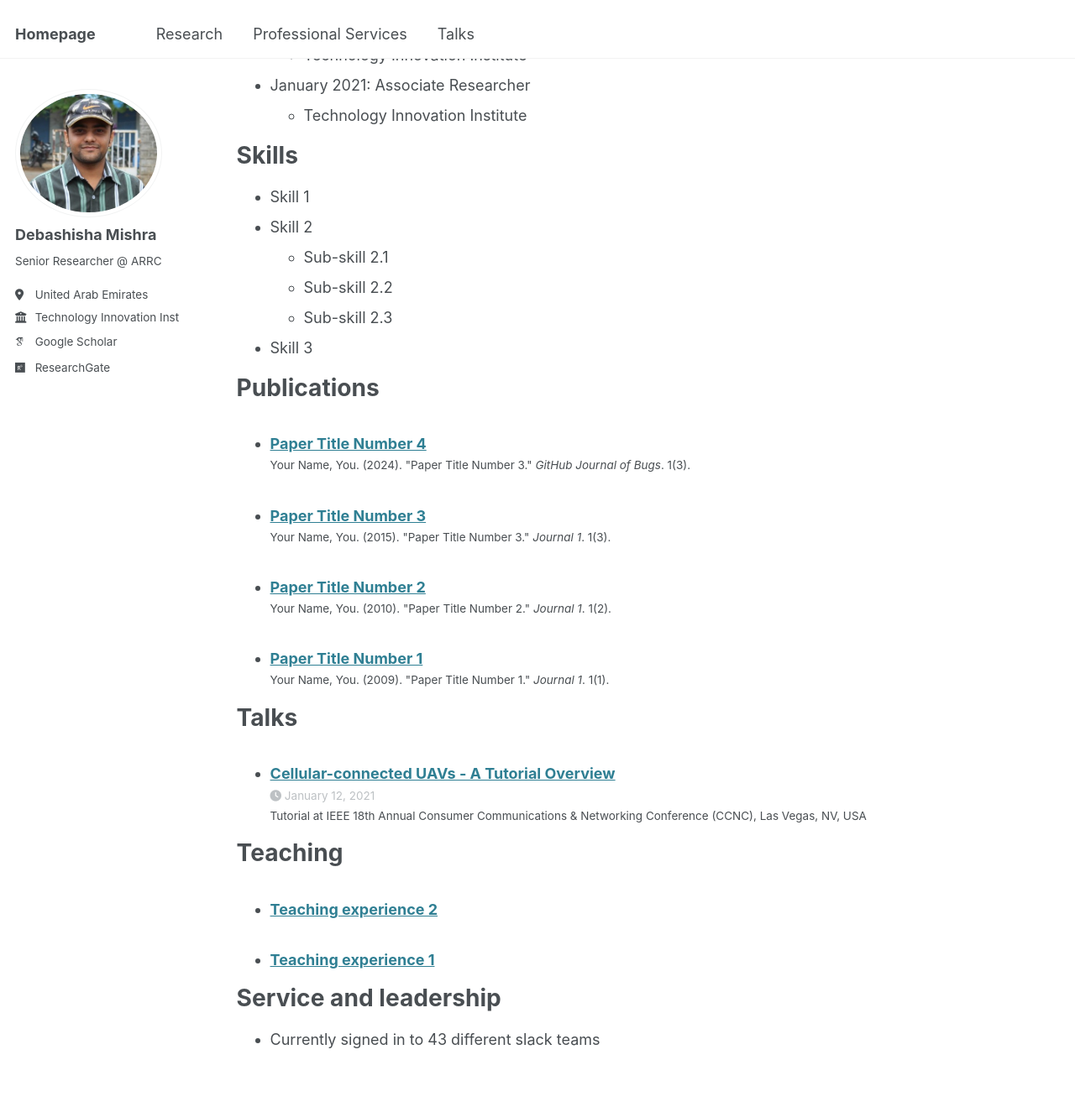
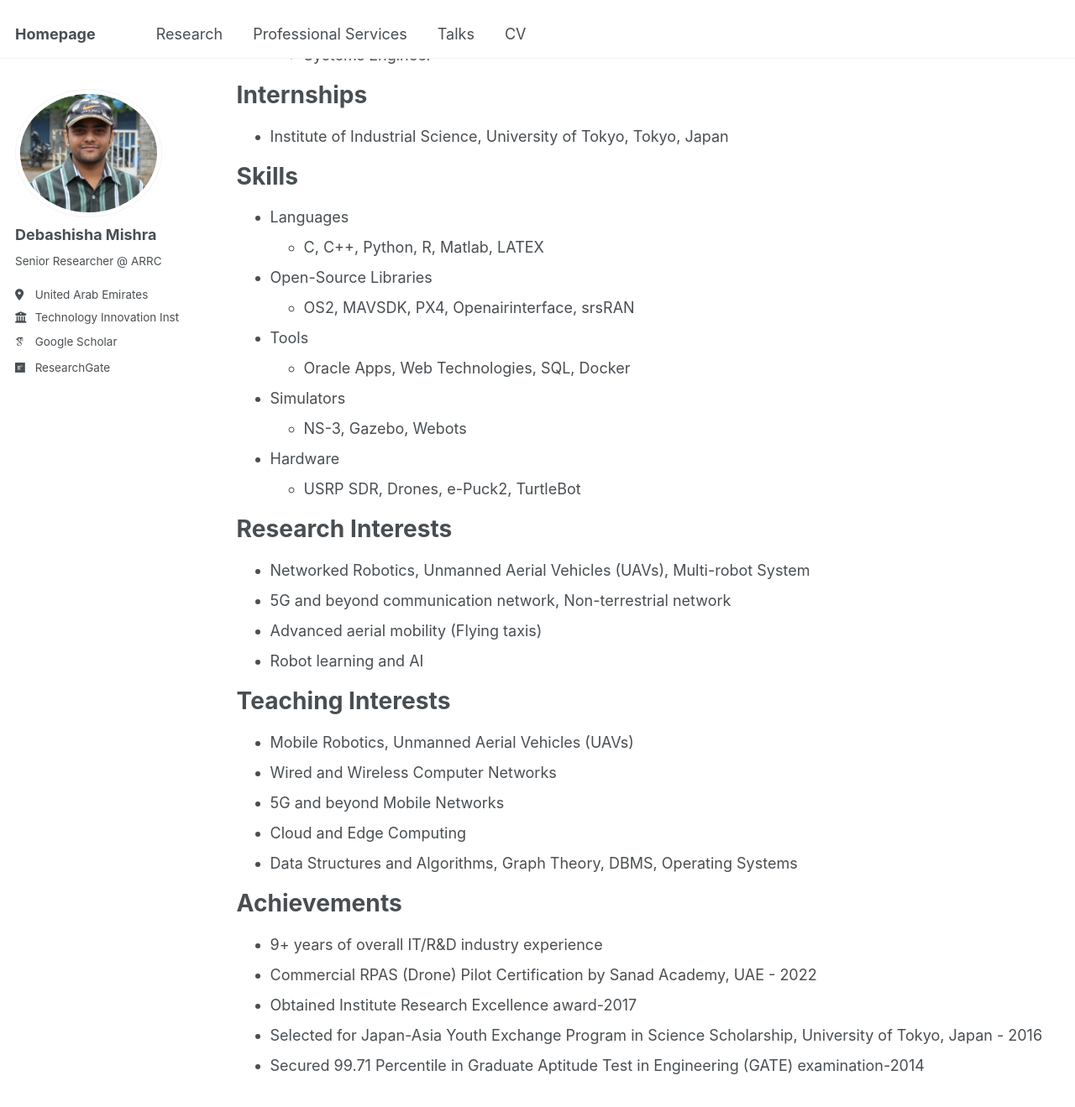
Before and after one commit to debashish216/debashish216.github.io, a Jekyll site: the page built from _pages/cv.md, in a window 1280 px wide and 1400 px high, scrolled down 461 px. Shown: the top 1319 px of the window at 84% size. Built offline with Jekyll 4.4.1, drawn with Linux system fonts in a browser that asks for light colours; some web fonts are replaced; some of the changed text lies outside the part shown.

Commit message:
Initial commit

```diff
--- a/_data/navigation.yml
+++ b/_data/navigation.yml
@@ -23,8 +23,8 @@ main:
   - title: "Talks"
     url: /talks/
 
-  # - title: "CV"
-  #   url: /cv/
+  - title: "CV"
+    url: /cv/
 
   # - title: "Guide"
   #   url: /markdown/
--- a/_pages/cv.md
+++ b/_pages/cv.md
@@ -11,35 +11,75 @@ redirect_from:
 
 Education
 ======
-* Ph.D. in Computer Science, Université de Lorraine, France, 2023
+* Ph.D. in Computer Science, Université de Lorraine, France
 * M.Tech. in Computer Science and Engineering, Indian Institute of Technology (IIT), Hyderabad, India, 2018
 <!-- * B.Tech. in Information Technology, VSS University of Technology, Burla, Odisha, 2010 -->
 
-Experiences
+Industry Experiences
 ======
-* April 2024: Senior Researcher
-  * Technology Innovation Institute
+* Technology Innovation Institute (TII), UAE (<span style="color:blue">Current</span>)
+  * Senior Researcher
+* Mentor Graphics, A Siemens Company, Hyderabad, India
+  * Member Technical Staff
+* Tata Consultancy Services (TCS) Pvt. Ltd. Kolkata, India
+  * Systems Engineer
 
-* January 2021: Associate Researcher
-  * Technology Innovation Institute
-
-* January 2018: Associate Researcher
-  * Technology Innovation Institute
-
-* January 2021: Associate Researcher
-  * Technology Innovation Institute
+Internships
+======
+*  Institute of Industrial Science, University of Tokyo, Tokyo, Japan
 
 
 Skills
 ======
-* Skill 1
-* Skill 2
-  * Sub-skill 2.1
-  * Sub-skill 2.2
-  * Sub-skill 2.3
-* Skill 3
+* Languages
+  * C, C++, Python, R, Matlab, LATEX
+* Open-Source Libraries
+  * OS2, MAVSDK, PX4, Openairinterface, srsRAN
+* Tools
+  * Oracle Apps, Web Technologies, SQL, Docker
+* Simulators
+  * NS-3, Gazebo, Webots
+* Hardware
+  * USRP SDR, Drones, e-Puck2, TurtleBot
 
-Publications
+
+Research Interests
+======
+* Networked Robotics, Unmanned Aerial Vehicles (UAVs), Multi-robot System
+* 5G and beyond communication network, Non-terrestrial network
+* Advanced aerial mobility (Flying taxis)
+* Robot learning and AI
+
+
+Teaching Interests
+======
+* Mobile Robotics, Unmanned Aerial Vehicles (UAVs)
+* Wired and Wireless Computer Networks
+* 5G and beyond Mobile Networks
+* Cloud and Edge Computing
+* Data Structures and Algorithms, Graph Theory, DBMS, Operating Systems
+
+
+Achievements
+======
+* 9+ years of overall IT/R&D industry experience
+* Commercial RPAS (Drone) Pilot Certification by Sanad Academy, UAE - 2022
+* Obtained Institute Research Excellence award-2017
+* Selected for Japan-Asia Youth Exchange Program in Science Scholarship, University of
+Tokyo, Japan - 2016
+* Secured 99.71 Percentile in Graduate Aptitude Test in Engineering (GATE) examination-2014
+
+
+<!-- Other Interests
+======
+* Networked Robotics, Unmanned Aerial Vehicles (UAVs), Autonomous Systems
+* Wired and Wireless Computer Networks
+* Advanced aerial mobility
+* Robot learning and AI -->
+
+
+
+<!-- Publications
 ======
   <ul>{% for post in site.publications reversed %}
     {% include archive-single-cv.html %}
@@ -49,9 +89,9 @@ Talks
 ======
   <ul>{% for post in site.talks reversed %}
     {% include archive-single-talk-cv.html  %}
-  {% endfor %}</ul>
+  {% endfor %}</ul> -->
 
-Teaching
+<!-- Teaching
 ======
   <ul>{% for post in site.teaching reversed %}
     {% include archive-single-cv.html %}
@@ -60,3 +100,4 @@ Teaching
 Service and leadership
 ======
 * Currently signed in to 43 different slack teams
+ -->
--- a/_services/myservices.md
+++ b/_services/myservices.md
@@ -12,6 +12,7 @@ author_profile: true
 TPC Member
 =============
 * TPC Member of "NetRobiCS" (ex WiSARN) Workshop, INFOCOM
+* TPC Member of “IEEE WCNC” Conference
 * TPC Member of “DCOSS-IoT” Conference
 * Publicity chair of DCOSS-IoT Conference
 
```
